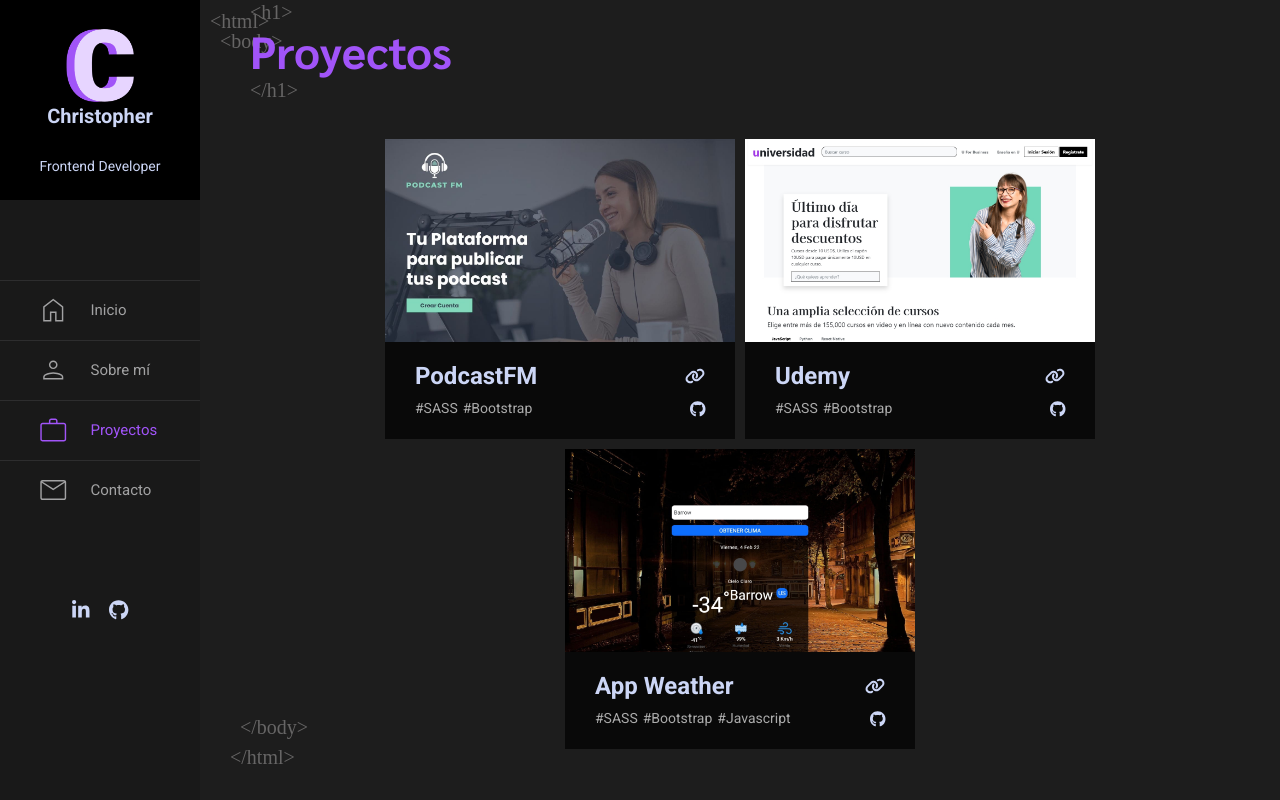
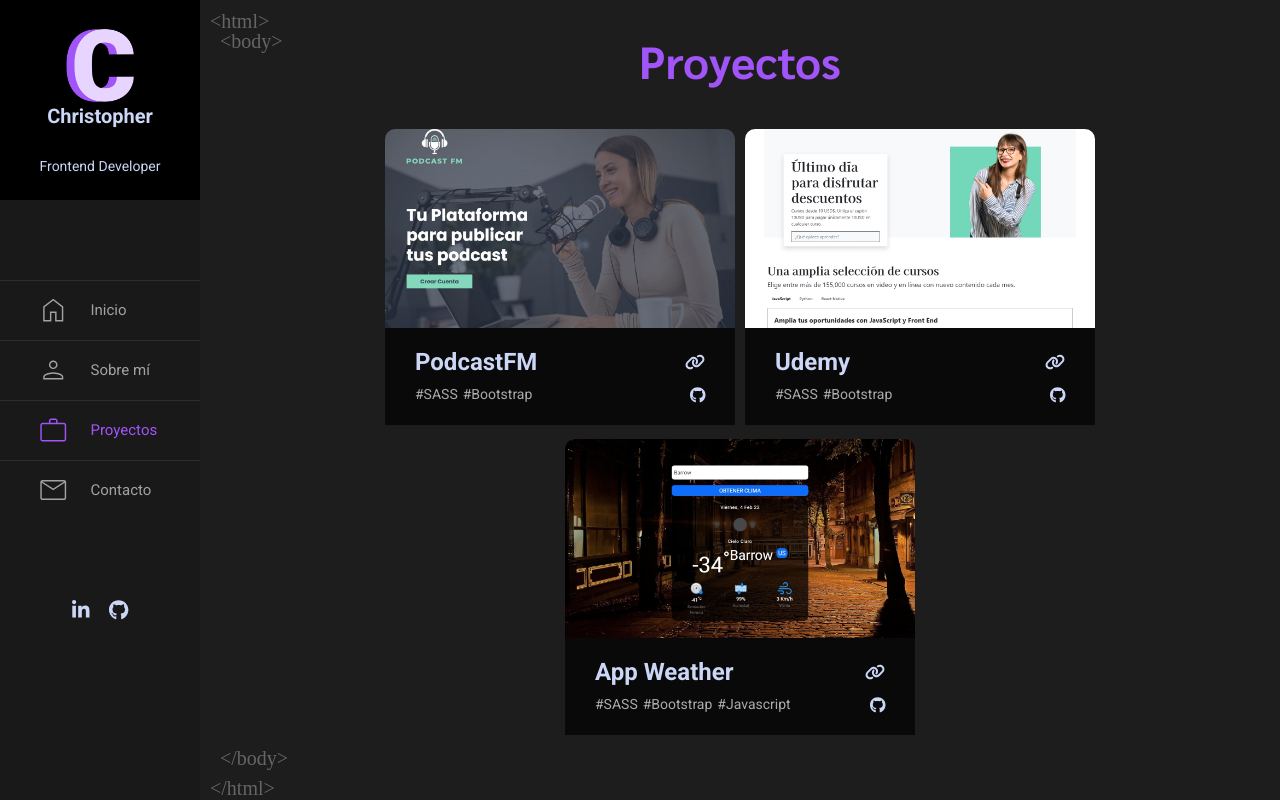
Before and after one commit to christopherqmendivel/portfolio_react, a React (Vite) app: page /proyectos in a window 1280 px wide. Built offline with nearby package versions, Linux system fonts and the light colour scheme; a web font is replaced by a local one.

Commit message:
Portfolio UP

```diff
--- a/src/components/Proyects/proyects.jsx
+++ b/src/components/Proyects/proyects.jsx
@@ -1,19 +1,23 @@
-import { FontAwesomeIcon } from '@fortawesome/react-fontawesome';
+import { FontAwesomeIcon } from "@fortawesome/react-fontawesome";
 
-import { faGithub } from '@fortawesome/free-brands-svg-icons';
-import { faLink } from '@fortawesome/free-solid-svg-icons';
+import { faGithub } from "@fortawesome/free-brands-svg-icons";
+import { faLink } from "@fortawesome/free-solid-svg-icons";
 
-
-import podcastfmImg from '../../assets/imgs/podcastfm.jpg';
-import udemyImg from '../../assets/imgs/udemy.jpg';
-import weatherImg from '../../assets/imgs/weather.jpg';
+import podcastfmImg from "../../assets/imgs/podcastfm.jpg";
+import udemyImg from "../../assets/imgs/udemy.jpg";
+import weatherImg from "../../assets/imgs/weather.jpg";
 
 const ProyectoCard = () => {
   return (
-        <section className='section'>
-
+    <section className="section">
       <div className="card" data-item="css">
-                <img src={podcastfmImg} className="card-img" alt="Imagen del proyecto PodcastFM" />
+        <div className="img">
+          <img
+            src={podcastfmImg}
+            className="card-img"
+            alt="Imagen del proyecto PodcastFM"
+          />
+        </div>
         <div className="card-body">
           <div className="proyecto">
             <h4 className="titulo">PodcastFM</h4>
@@ -24,13 +28,23 @@
               <span className="categoria">#SASS</span>
               <span className="categoria">#Bootstrap</span>
             </div>
-                        <LinkExternal href="https://github.com/christopherqmendivel/podcastfm" icon={faGithub} />
+            <LinkExternal
+              href="https://github.com/christopherqmendivel/podcastfm"
+              icon={faGithub}
+            />
           </div>
         </div>
       </div>
 
       <div className="card" data-item="css">
-                <img src={udemyImg} className="card-img" alt="Imagen del proyecto Udemy" />
+        <div className="img">
+          <img
+            src={udemyImg}
+            className="card-img"
+            alt="Imagen del proyecto Udemy"
+          />
+        </div>
+
         <div className="card-body">
           <div className="proyecto">
             <h4 className="titulo">Udemy</h4>
@@ -41,26 +55,36 @@
               <span className="categoria">#SASS</span>
               <span className="categoria">#Bootstrap</span>
             </div>
-                        <LinkExternal href="https://github.com/christopherqmendivel/udempage" icon={faGithub} />
+            <LinkExternal
+              href="https://github.com/christopherqmendivel/udempage"
+              icon={faGithub}
+            />
           </div>
         </div>
       </div>
 
       <div className="card" data-item="css">
+        <div className="img">
           <img src={weatherImg} className="card-img" alt="App Weather" />
+        </div>
         <div className="card-body">
           <div className="proyecto">
             <h4 className="titulo">App Weather</h4>
-                        <LinkExternal href="https://appweatherproyect.netlify.app/" icon={faLink} />
+            <LinkExternal
+              href="https://appweatherproyect.netlify.app/"
+              icon={faLink}
+            />
           </div>
           <div className="hash-link">
             <div className="hash">
               <span className="categoria">#SASS</span>
               <span className="categoria">#Bootstrap</span>
               <span className="categoria">#Javascript</span>
-
             </div>
-                        <LinkExternal href="https://github.com/christopherqmendivel/appweather" icon={faGithub} />
+            <LinkExternal
+              href="https://github.com/christopherqmendivel/appweather"
+              icon={faGithub}
+            />
           </div>
         </div>
       </div>
@@ -68,10 +92,9 @@
   );
 };
 
-
 const LinkExternal = ({ href, icon }) => (
-    <a href={href} target="_blank" rel="noopener noreferrer" className='link'>
-        <FontAwesomeIcon icon={icon} className='icon-color' />
+  <a href={href} target="_blank" rel="noopener noreferrer" className="link">
+    <FontAwesomeIcon icon={icon} className="icon-color" />
   </a>
 );
 
--- a/src/helpers/AnimateLetters.jsx
+++ b/src/helpers/AnimateLetters.jsx
@@ -1,4 +1,4 @@
-import TextSpan from "../animations/textSpan";
+import TextSpan from "../animations/TextSpan";
 
 
 const renderAnimatedSentence = (sentence, replacements = {}) => {
--- a/src/pages/Proyectos.jsx
+++ b/src/pages/Proyectos.jsx
@@ -15,8 +15,8 @@
         <h1 className="title">Proyectos</h1>
 
         <ProyectoCard />
-        <span className="tag-end"></span>
       </main>
+      <span className="tag-end"></span>
     </div>
   )
 }
--- a/src/styles/components/_about-me.scss
+++ b/src/styles/components/_about-me.scss
@@ -43,6 +43,7 @@
     .c-info {
         width: 50%;
 
+
         .info {
             margin: 1.6rem 0;
         }
@@ -84,6 +85,9 @@
 
     .c-info {
         width: 100%;
+        display: flex;
+        flex-direction: column;
+        justify-content: center;
 
         @include m.desktop {
             width: 50%;
--- a/src/styles/components/_home.scss
+++ b/src/styles/components/_home.scss
@@ -163,17 +163,14 @@
 
     @include m.tablet {
         position: absolute;
-        top: -11rem;
+        top: 0;
         left: 0;
     }
 
-    @include m.desktop {
-        top: -5rem;
-    }
 
     &::after,
     &::before {
-        color: #666565;
+        color: #666565 !important;
         font-family: "La Belle Aurore", cursive;
         user-select: none;
         font-size: 2rem;
@@ -195,7 +192,6 @@
 
     &::after {
         content: '<body>';
-        top: rem;
         left: 0;
 
     }
--- a/src/styles/components/_proyect.scss
+++ b/src/styles/components/_proyect.scss
@@ -7,9 +7,7 @@
     padding: 0;
 
     .title {
-      @include m.tablet {
-        padding-left: 3rem;
-      }
+      text-align: center;
       &::after {
         padding-left: 0;
       }
@@ -66,6 +64,13 @@
   position: relative;
   width: 100%;
   height: 30rem;
+  max-width: 48rem;
+  max-height: 35rem;
+
+  .card .img {
+    width: 100%;
+    height: 100%;
+  }
 
   &:last-child {
     margin-bottom: 3rem;
@@ -82,20 +87,16 @@
   }
 
   .card-img {
-    position: absolute;
-    top: 0;
     width: 100%;
+    height: 20rem;
     max-height: 30rem;
-    object-fit: scale-down;
-
-    @include m.tablet {
-      object-fit: fill;
-    }
+    object-fit: cover;
+    border-top-left-radius: 1rem;
+    border-top-right-radius: 1rem;
 
   }
 
   .card-body {
-    position: absolute;
     background: #090909;
     color: v.$white;
     display: flex;
@@ -103,9 +104,10 @@
     align-content: center;
     width: 100%;
     flex: 1;
-    bottom: 0;
     padding: 2rem 3rem;
     flex-direction: column;
+    position: relative;
+    bottom: .5rem;
 
     .proyecto {
       display: flex;
@@ -134,3 +136,11 @@
     }
   }
 }
+
+.proyects .main-a .title {
+  padding-bottom: 4rem;
+}
+
+.proyects .main-a .title::before, .proyects .main-a .title::after {
+  display: none;
+}
```
Lines whose indentation alone changed are shown as unchanged.
